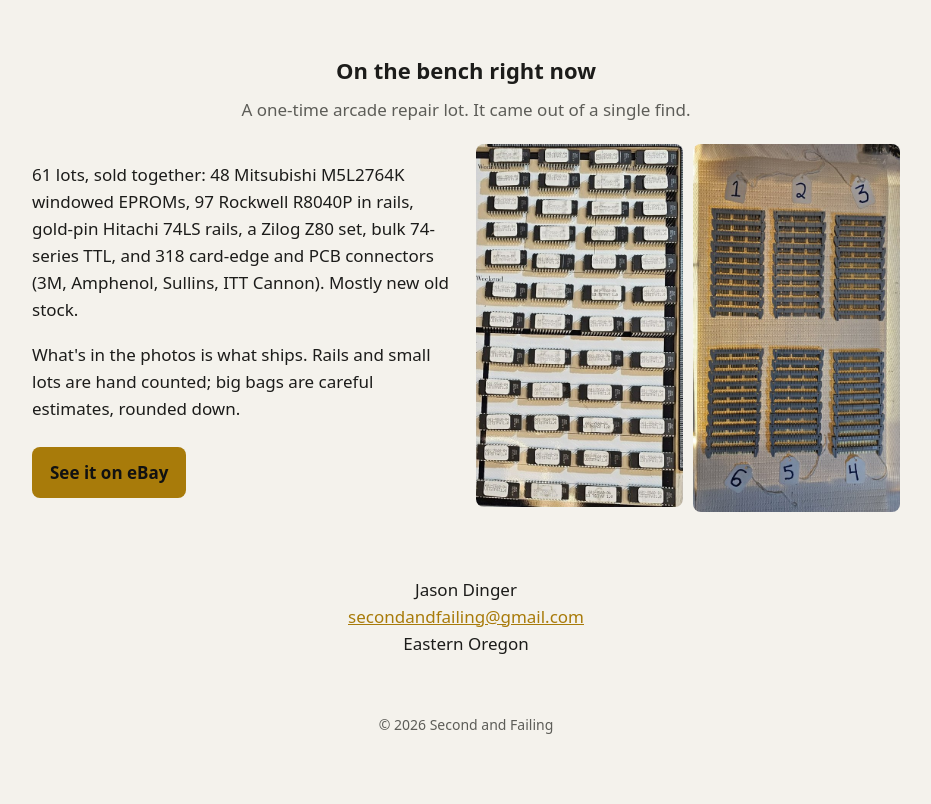
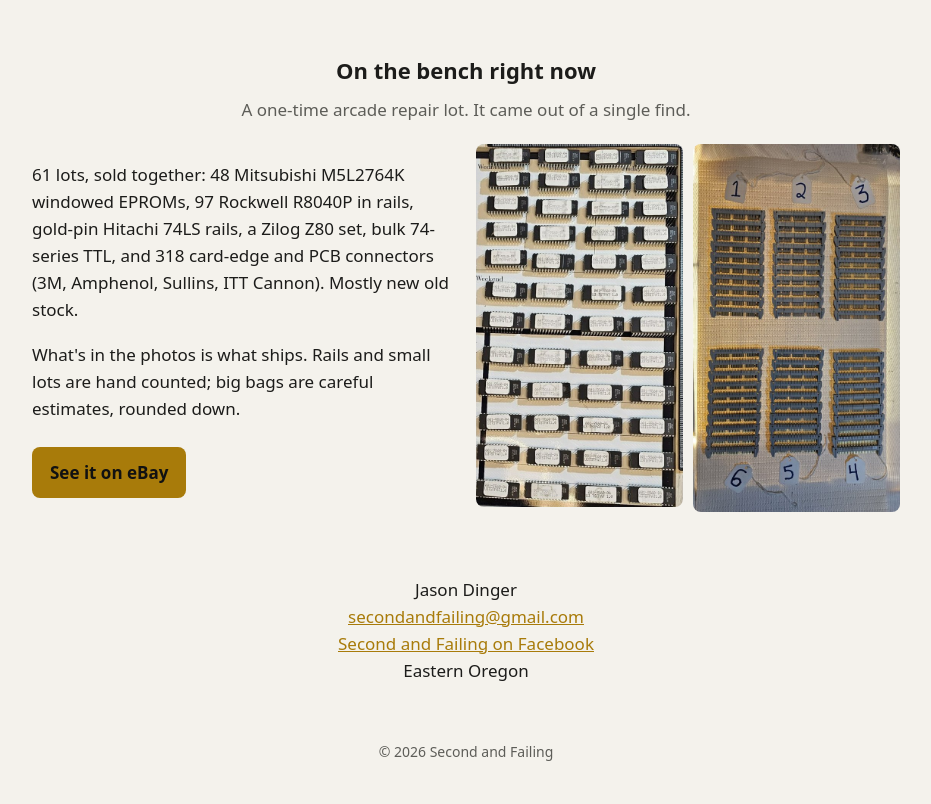
Before and after one commit to Babydude3404/secondandfailing, a plain HTML site: page index.html in a window 1280 px wide. Shown: the part 1183-1987 px from the top of the page, without its empty margins (174-1105 px from the left). Before the commit the page ends 1959 px from the top, so only its background shows below. Drawn offline with Linux system fonts and the light colour scheme.

Commit message:
Link Facebook page
Co-Authored-By: Claude Opus 5.5 <noreply@anthropic.com>

```diff
--- a/index.html
+++ b/index.html
@@ -13,6 +13,7 @@
  "email":"secondandfailing@gmail.com","areaServed":"US",
  "address":{"@type":"PostalAddress","addressRegion":"OR","addressCountry":"US"},
  "founder":{"@type":"Person","name":"Jason Dinger","jobTitle":"Owner"},
+ "sameAs":["https://www.facebook.com/profile.php?id=61596563164641"],
  "description":"Vintage electronics, salvaged and sorted."}
 </script>
 <style>
@@ -65,7 +66,7 @@ footer{text-align:center;color:var(--mute);font-size:14px;padding:40px 16px}
   </div>
 
   <div class="contact">
-    <p>Jason Dinger<br><a href="mailto:secondandfailing@gmail.com">secondandfailing@gmail.com</a><br>Eastern Oregon</p>
+    <p>Jason Dinger<br><a href="mailto:secondandfailing@gmail.com">secondandfailing@gmail.com</a><br><a href="https://www.facebook.com/profile.php?id=61596563164641">Second and Failing on Facebook</a><br>Eastern Oregon</p>
   </div>
 </div>
 <footer>&copy; 2026 Second and Failing</footer>
```
